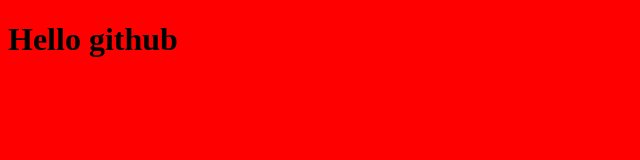
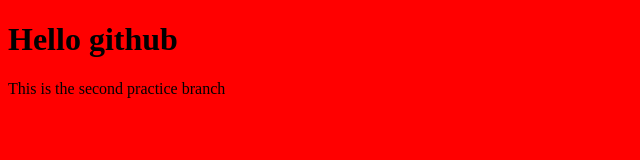
Before and after one commit to OasisNeupane/Oasis, a plain HTML site: page index.html in a window 1280 px wide. Shown: the whole page, without its empty margins (0-640 px from the left). Drawn offline with Linux system fonts and the light colour scheme.

Commit message:
added practice branch 2

```diff
--- a/index.html
+++ b/index.html
@@ -10,6 +10,7 @@
 
 <body>
     <h1>Hello github</h1>
+    <p>This is the second practice branch</p>
 </body>
 
 </html>
```
